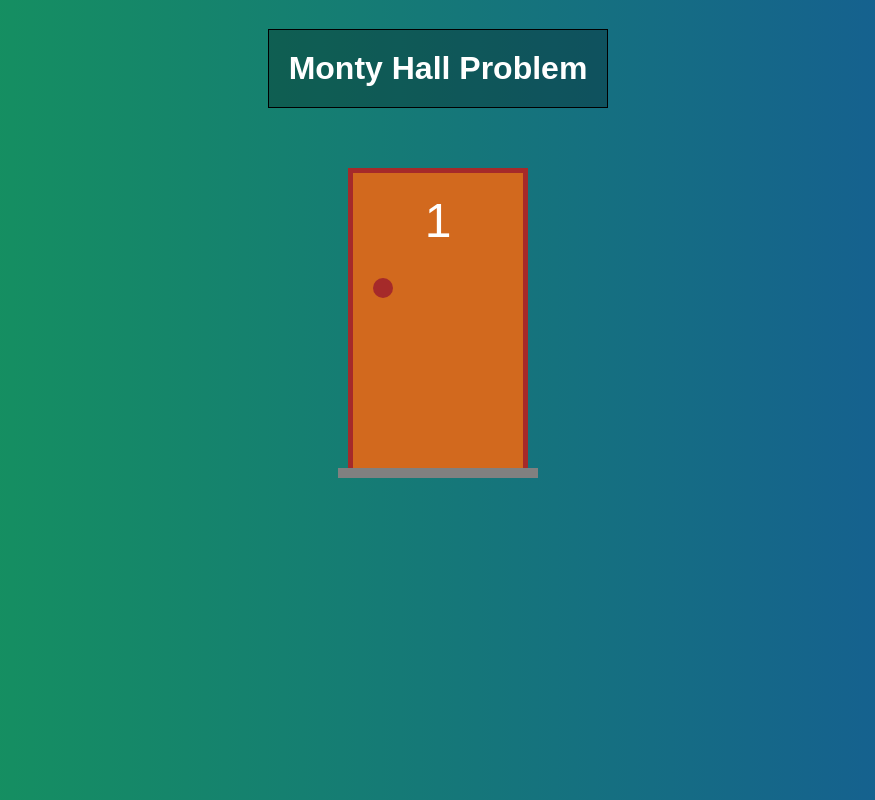
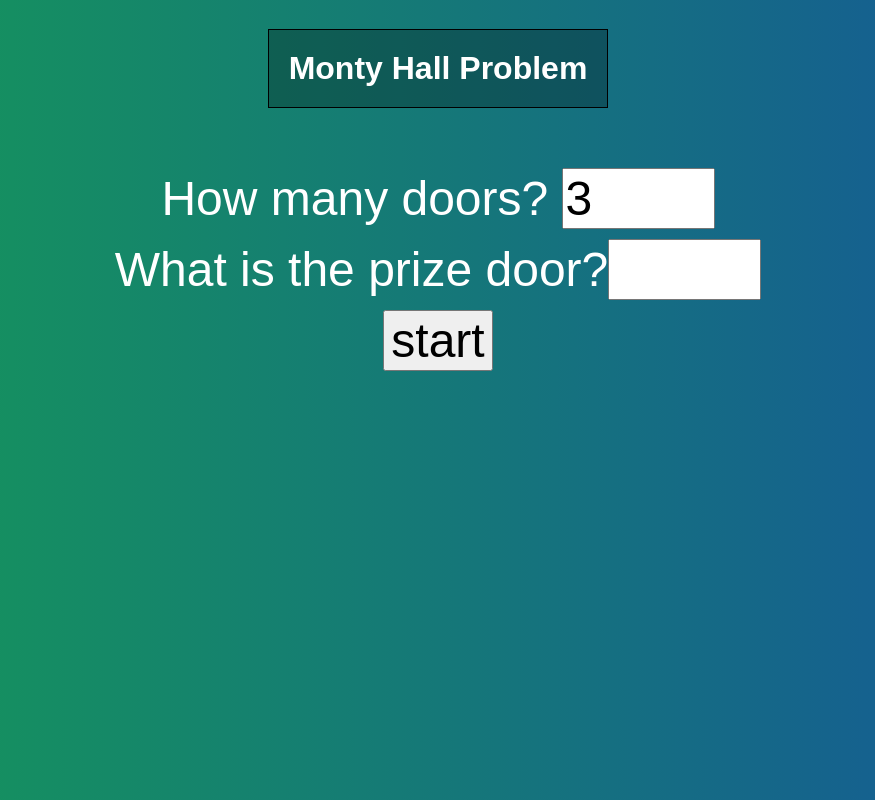
Before and after one commit to leolasz/monty_hall_problem_Vuejs, a Vue app: page / in a window 1280 px wide. Shown: the whole page, without its empty margins (202-1077 px from the left). Built offline with nearby package versions, Linux system fonts and the light colour scheme; a web font is replaced by a local one.

Commit message:
fourth commit components implementd

```diff
--- a/src/App.vue
+++ b/src/App.vue
@@ -1,16 +1,45 @@
 <template>
     <div id="app">
     <h1>Monty Hall Problem</h1>
-    <Door number="1" hasGift="false"/>
+
+    <div class="form">
+  <div v-if="!started">
+    <label for="portsAmount">How many doors? </label>
+    <input type="text" id="portsAmount" size="3"
+      v-model.number="portsAmount">
 
     </div>
+
+    <div v-if="!started">
+<label for="selectedPort">What is the prize door?</label>
+<input type="text" id="selectedPort" size="3"
+v-model.number="selectedPort">
+       </div>
+       <button v-if="!started" @click="started = true"> start</button>
+       <button v-if="started" @click="started=false"> restart</button>
+    </div>
+
+    <div class="doors" v-if="started">
+      <div v-for="i in  portsAmount" :key="i">
+      <Door :hasGift="i === selectedPort" :number="i" />
+</div>
+    </div>
+</div>
 </template>
 
 <script>
-import Door from './components/Door'
+import Door from  './components/Door'
+
 export default {
     name: 'App',
-    components: { Door }
+  components: {Door},
+    data: function() {
+    return {
+    started:false,
+    portsAmount: 3,
+    selectedPort: null
+      }
+    }
 
 }
 </script>
@@ -38,6 +67,28 @@ body {
     margin-bottom: 60px;
 }
 
+.form {
+display: flex;
+flex-direction: column;
+justify-content: center;
+align-items: center;
+margin-bottom: 40px;
+
+}
+
+.form, .form input, .form button {
+margin-bottom: 10px;
+font-size: 3rem;
+}
+
+.doors {
+
+align-self: stretch;
+display:flex;
+justify-content: space-around;
+flex-wrap: wrap;
+}
+
 
 
 </style>
```
Also changed, not shown: 1 other file (tests, documents, lock files or other folders).
